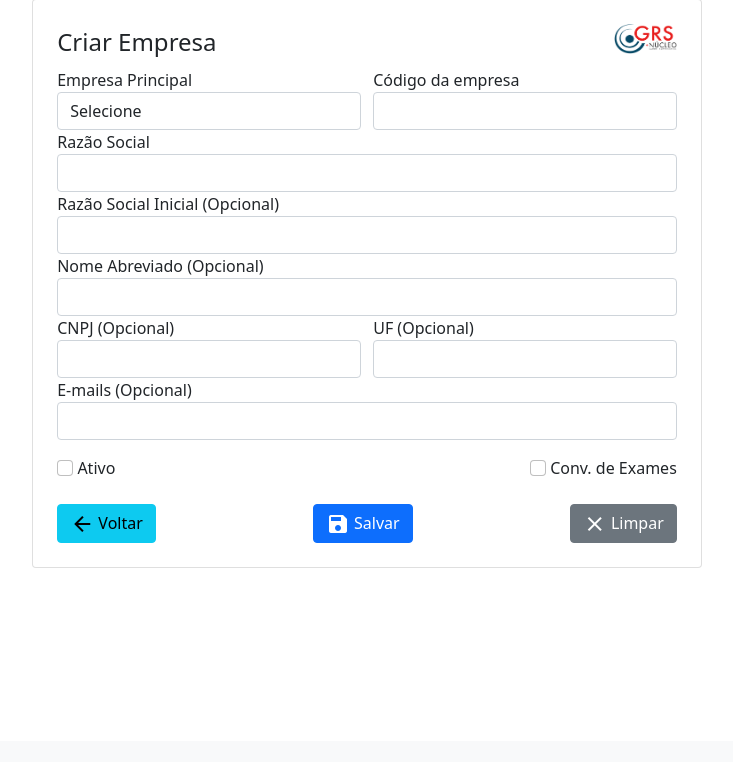
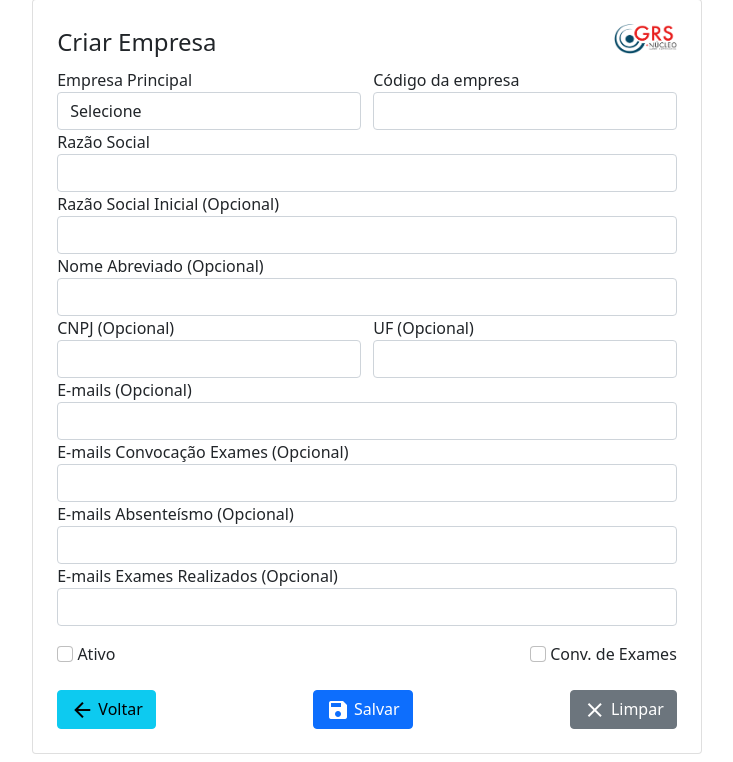
Before and after one commit to programadorGRS/GRS_Manager, a Flask app: page /empresas/criar in a window 1280 px wide. Shown: the part 59-821 px from the top of the page, without its empty margins (273-1006 px from the left). Before the commit the page ends 627 px from the top, so only its background shows below. Run offline with Flask 2, Linux system fonts and the light colour scheme; a user stored in the database is signed in; tables that the repository leaves empty hold one stand-in row (values such as "Sample post"); parts of the project's set-up code (start-up, migrations or seed data) failed here and were passed over; some libraries are stand-ins or nearby versions.

Commit message:
added email fields to routes Empresa
- adicionados novos campos de email nas routes de criar e editar empresas base GRS

Forms
- metodo validate_emails atualizado: iterar sobre campos e usar funcao utils.tratar_emails no campo se este conter o str 'email' no nome e for StringField

```diff
--- a/manager/forms.py
+++ b/manager/forms.py
@@ -1,6 +1,7 @@
 from flask import request
 from flask_wtf import FlaskForm, RecaptchaField
 from flask_wtf.file import FileAllowed, FileField, FileRequired
+from manager.utils import tratar_emails
 from wtforms import (BooleanField, DateField, DateTimeField, FileField,
                      IntegerField, PasswordField, SelectField,
                      SelectMultipleField, StringField, SubmitField, TelField,
@@ -30,6 +31,9 @@ class FormCriarEmpresa(FlaskForm):
     cnpj = StringField('CNPJ (Opcional)', validators=[Length(0, 100), Optional()])
     uf = StringField('UF (Opcional)', validators=[Length(0, 4), Optional()])
     emails = StringField('E-mails (Opcional)', validators=[Length(0, 500)])
+    emails_conv_exames = StringField('E-mails Convocação Exames (Opcional)', validators=[Length(0, 500)])
+    emails_absenteismo = StringField('E-mails Absenteísmo (Opcional)', validators=[Length(0, 500)])
+    emails_exames_realizados = StringField('E-mails Exames Realizados (Opcional)', validators=[Length(0, 500)])
     ativo = BooleanField('Ativo')
     conv_exames = BooleanField('Conv. de Exames')
 
@@ -51,19 +55,12 @@ class FormCriarEmpresa(FlaskForm):
             raise ValidationError('Já existe uma empresa com esse código')
 
     def validate_emails(self, emails):
-        try:
-            emails_str = str(emails.data)
-            emails_str = emails_str.replace(',', ';')
-            emails_str = emails_str.replace(' ', '')
-            emails_str = emails_str.lower()
-            emails_str = emails_str.split(';')
-
-            for indice, email in enumerate(emails_str):
-                if not email:
-                    emails_str.pop(indice)
-            emails.data = ';'.join(emails_str)
-        except:
-            raise ValidationError('Erro ao validar Emails')
+        for field_name, field in self._fields.items():
+            if 'email' in field_name and field.type == 'StringField':
+                try:
+                    field.data = tratar_emails(field.data)
+                except:
+                    raise ValidationError('Erro ao validar Emails')
 
 
 class FormEditarEmpresa(FormCriarEmpresa):
--- a/manager/routes_soc.py
+++ b/manager/routes_soc.py
@@ -727,6 +727,9 @@ def criar_empresa():
             cnpj=form.cnpj.data,
             uf=form.uf.data,
             emails=form.emails.data,
+            conv_exames_emails=form.emails_conv_exames.data,
+            absenteismo_emails=form.emails_absenteismo.data,
+            exames_realizados_emails=form.emails_exames_realizados.data,
             conv_exames=form.conv_exames.data,
             ativo=form.ativo.data,
             data_inclusao=dt.datetime.now(tz=timezone('America/Sao_Paulo')),
@@ -753,7 +756,7 @@ def criar_empresa():
 @login_required
 def editar_empresa():
     # query empresa da pag atual
-    empresa = Empresa.query.get(request.args.get(key='id_empresa', type=int))
+    empresa: Empresa = Empresa.query.get(request.args.get(key='id_empresa', type=int))
 
     form = FormEditarEmpresa(
         cod_empresa_principal = empresa.cod_empresa_principal,
@@ -764,6 +767,9 @@ def editar_empresa():
         cnpj = empresa.cnpj,
         uf = empresa.uf,
         emails = empresa.emails,
+        emails_conv_exames = empresa.conv_exames_emails,
+        emails_absenteismo = empresa.absenteismo_emails,
+        emails_exames_realizados = empresa.exames_realizados_emails,
         ativo = empresa.ativo,
         conv_exames = empresa.conv_exames,
         data_inclusao = empresa.data_inclusao,
@@ -786,6 +792,9 @@ def editar_empresa():
         empresa.cnpj = form.cnpj.data
         empresa.uf = form.uf.data
         empresa.emails = form.emails.data
+        empresa.conv_exames_emails = form.emails_conv_exames.data
+        empresa.absenteismo_emails = form.emails_absenteismo.data
+        empresa.exames_realizados_emails = form.emails_exames_realizados.data
         empresa.ativo = form.ativo.data
         empresa.conv_exames = form.conv_exames.data
 
--- a/manager/templates/empresa/empresa_criar.html
+++ b/manager/templates/empresa/empresa_criar.html
@@ -124,6 +124,49 @@
                     {{ form.emails(class="form-control editavel") }}
                     {% endif %}
                 </div>
+
+                <div class="form-group">
+                    {{ form.emails_conv_exames.label(class="form-control-label") }}
+                    {% if form.emails_conv_exames.errors %}
+                    {{ form.emails_conv_exames(class="form-control is-invalid editavel") }}
+                    <div class="invalid-feedback">
+                        {% for erro in form.emails_conv_exames.errors %}
+                        {{ erro }}
+                        {% endfor %}
+                    </div>
+                    {% else %}
+                    {{ form.emails_conv_exames(class="form-control editavel") }}
+                    {% endif %}
+                </div>
+
+                <div class="form-group">
+                    {{ form.emails_absenteismo.label(class="form-control-label") }}
+                    {% if form.emails_absenteismo.errors %}
+                    {{ form.emails_absenteismo(class="form-control is-invalid editavel") }}
+                    <div class="invalid-feedback">
+                        {% for erro in form.emails_absenteismo.errors %}
+                        {{ erro }}
+                        {% endfor %}
+                    </div>
+                    {% else %}
+                    {{ form.emails_absenteismo(class="form-control editavel") }}
+                    {% endif %}
+                </div>
+
+                <div class="form-group">
+                    {{ form.emails_exames_realizados.label(class="form-control-label") }}
+                    {% if form.emails_exames_realizados.errors %}
+                    {{ form.emails_exames_realizados(class="form-control is-invalid editavel") }}
+                    <div class="invalid-feedback">
+                        {% for erro in form.emails_exames_realizados.errors %}
+                        {{ erro }}
+                        {% endfor %}
+                    </div>
+                    {% else %}
+                    {{ form.emails_exames_realizados(class="form-control editavel") }}
+                    {% endif %}
+                </div>
+
                 <!-- atv, conv exames -->
                 <div class="d-flex justify-content-between my-3">
                     <div>
```
Also changed, not shown: manager/templates/empresa/empresa_editar.html (+43 -0 lines).
